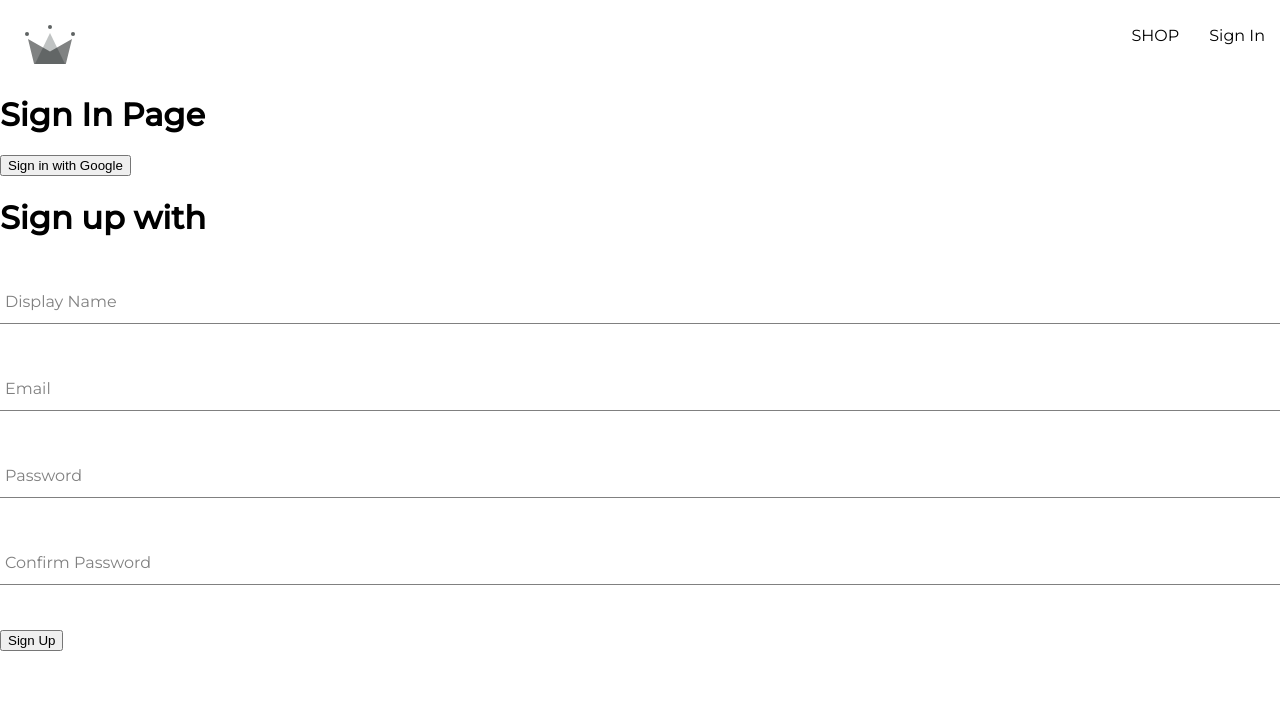
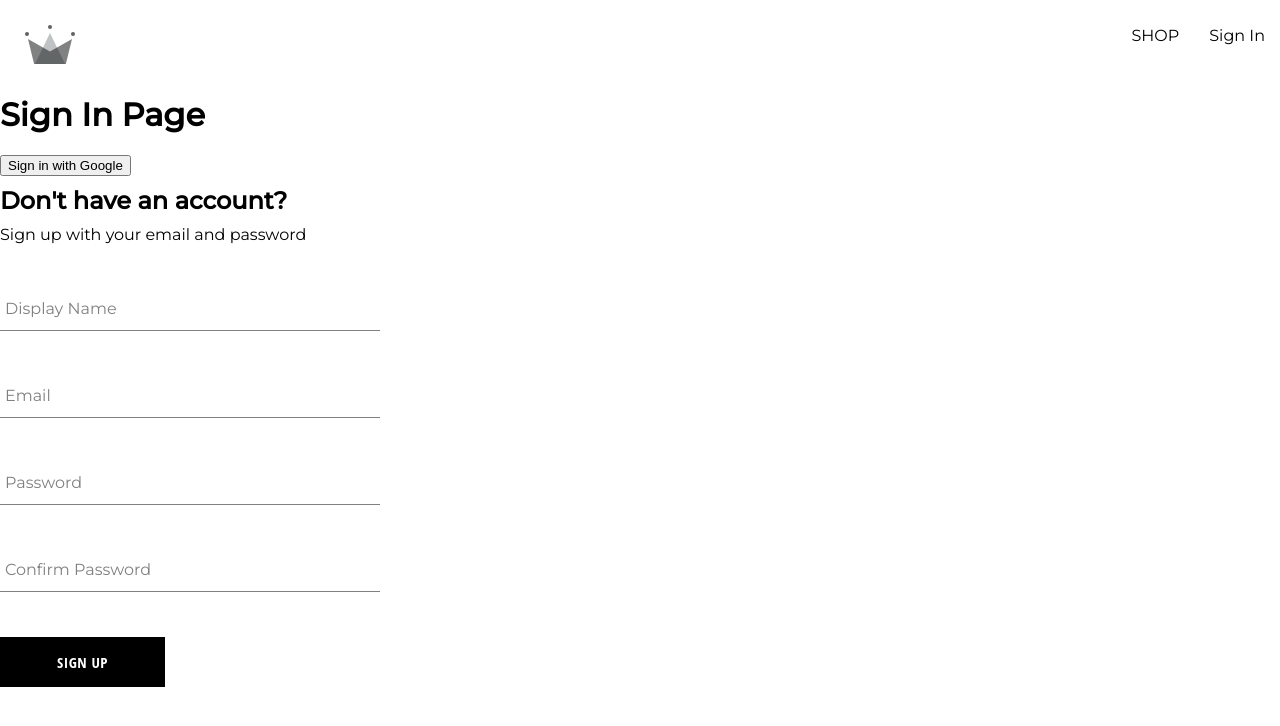
Before and after one commit to tito8451/MY-WEBSITE.firebase, a React (Create React App) app: page /sign-in in a window 1280 px wide. Shown: the top 726 px of the page. Built offline with nearby package versions, Linux system fonts and the light colour scheme.

Commit message:
added eslint package and component button/styles scss too

```diff
--- /dev/null
+++ b/src/components/button/button.component.jsx
@@ -0,0 +1,20 @@
+// * default
+// !inverted
+//?  google sign in
+import "./button.styles.scss";
+
+const BUTTON_TYPE_CLASSES = {
+  google: "google-sign-in",
+  inverted: "inverted",
+};
+const Button = ({ children, buttonType, ...otherProps }) => {
+  return (
+    <button
+      className={`button-container ${BUTTON_TYPE_CLASSES[buttonType]}`}
+      {...otherProps}
+    >
+      {children}
+    </button>
+  );
+};
+export default Button;
--- /dev/null
+++ b/src/components/button/button.styles.scss
@@ -0,0 +1,47 @@
+.button-container {
+  min-width: 165px;
+  width: auto;
+  height: 50px;
+  letter-spacing: 0.5px;
+  line-height: 50px;
+  padding: 0 35px 0 35px;
+  font-size: 15px;
+  background-color: black;
+  color: white;
+  text-transform: uppercase;
+  font-family: "Open Sans Condensed";
+  font-weight: bolder;
+  border: none;
+  cursor: pointer;
+  display: flex;
+  justify-content: center;
+  align-items: center;
+
+  &:hover {
+    background-color: white;
+    color: black;
+    border: 1px solid black;
+  }
+
+  &.google-sign-in {
+    background-color: #4285f4;
+    color: white;
+
+    &:hover {
+      background-color: #357ae8;
+      border: none;
+    }
+  }
+
+  &.inverted {
+    background-color: white;
+    color: black;
+    border: 1px solid black;
+
+    &:hover {
+      background-color: black;
+      color: white;
+      border: none;
+    }
+  }
+}
--- a/src/components/sign-up-form/sign-up-form.component.jsx
+++ b/src/components/sign-up-form/sign-up-form.component.jsx
@@ -1,9 +1,11 @@
 import { useState } from "react";
 import FormInput from "../form-input/form-input.component.jsx";
+import Button from "../button/button.component";
+import "./sign-up-form.styles.scss";
 import {
   createAuthUserWithEmailAndPassword,
   createUserDocumentFromAuth,
-} from "../../utils/firebase/firebase.utils.jsx";
+} from "../../utils/firebase/firebase.utils";
 const defaultFormFields = {
   displayName: "",
   email: "",
@@ -22,6 +24,7 @@ const SignUpForm = ({ user }) => {
 
   const handleSubmit = async (event) => {
     event.preventDefault();
+
     if (password !== confirmPassword) {
       alert("you have to have the same password");
       return;
@@ -48,8 +51,9 @@ const SignUpForm = ({ user }) => {
     setFormFields({ ...formFields, [name]: value });
   };
   return (
-    <div>
-      <h1>Sign up with </h1>
+    <div className="sign-up-container">
+      <h2>Don't have an account?</h2>
+      <span>Sign up with your email and password </span>
       <form onSubmit={handleSubmit}>
         <FormInput
           label="Display Name"
@@ -95,7 +99,7 @@ const SignUpForm = ({ user }) => {
           //     setFormFields(event.target.value);
           //   }}
         />
-        <button type="submit">Sign Up</button>
+        <Button type="submit">Sign Up</Button>
       </form>
     </div>
   );
--- /dev/null
+++ b/src/components/sign-up-form/sign-up-form.styles.scss
@@ -0,0 +1,8 @@
+.sign-up-container {
+  display: flex;
+  flex-direction: column;
+  width: 380px;
+}
+h2 {
+  margin: 10px 0;
+}
--- a/src/utils/firebase/firebase.utils.jsx
+++ b/src/utils/firebase/firebase.utils.js
@@ -34,7 +34,7 @@ export const signInWithGooglePopup = () =>
   signInWithPopup(auth, googleProvider);
 
 export const signInWithGoogleRedirect = () =>
-  signInWithGoogleRedirect(auth, googleProvider);
+  signInWithRedirect(auth, googleProvider);
 
 export const db = getFirestore();
 
@@ -52,6 +52,7 @@ export const createUserDocumentFromAuth = async (
   if (!userSnapshot.exists()) {
     const { displayName, email } = userAuth;
     const createdAt = new Date();
+
     try {
       await setDoc(userDocRef, {
         displayName,
@@ -70,11 +71,7 @@ export const createUserDocumentFromAuth = async (
   // if does not exist
   // return userDocRef
 };
-export const createAuthUserWithEmailAndPassword = async (
-  auth,
-  email,
-  password
-) => {
+export const createAuthUserWithEmailAndPassword = async (email, password) => {
   if (!email || !password) {
     return;
   } else {
```
Also changed, not shown: package.json (+14 -1 lines), .eslintrc.js (added), 1 other file (tests, documents, lock files or other folders).
